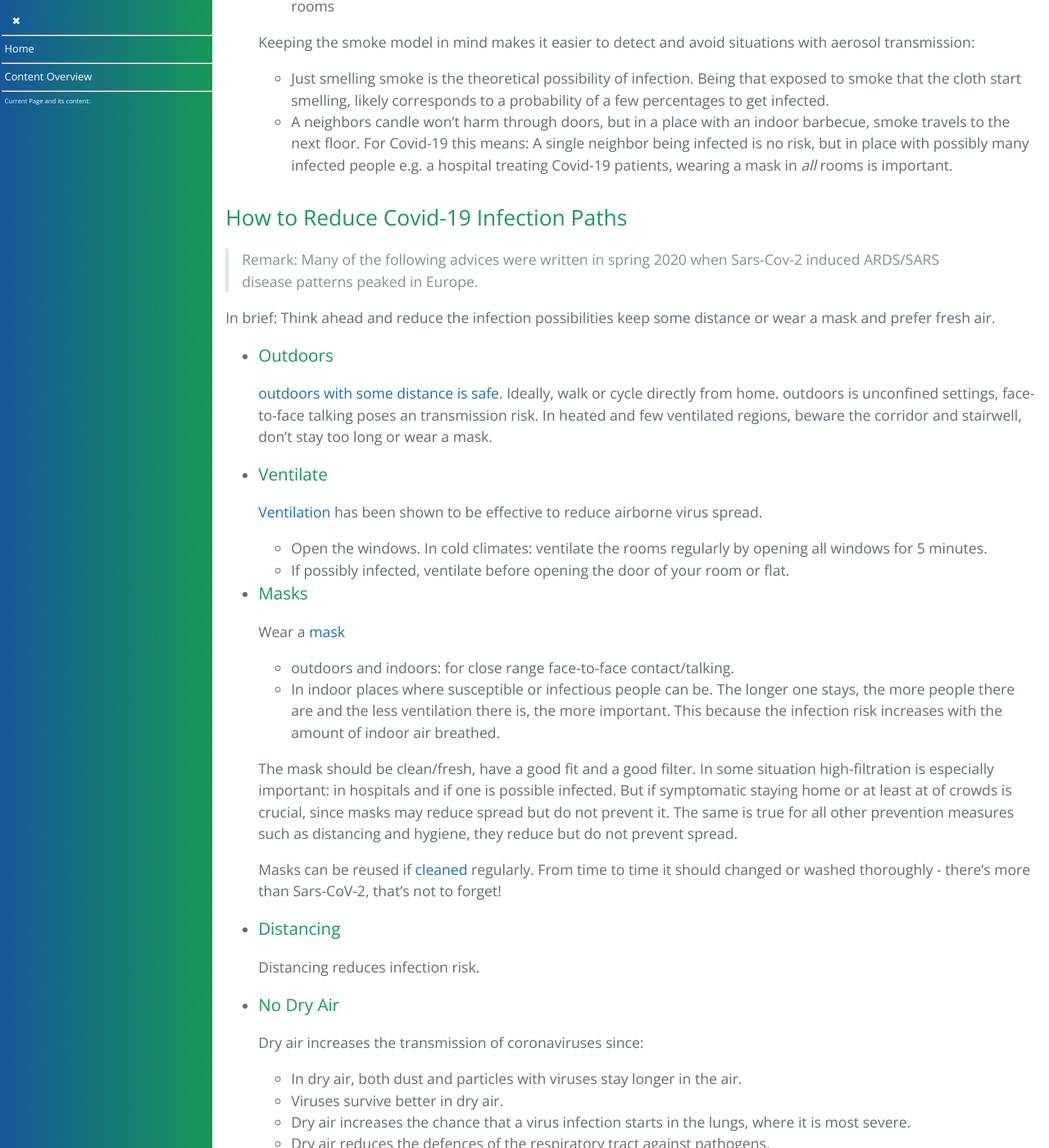
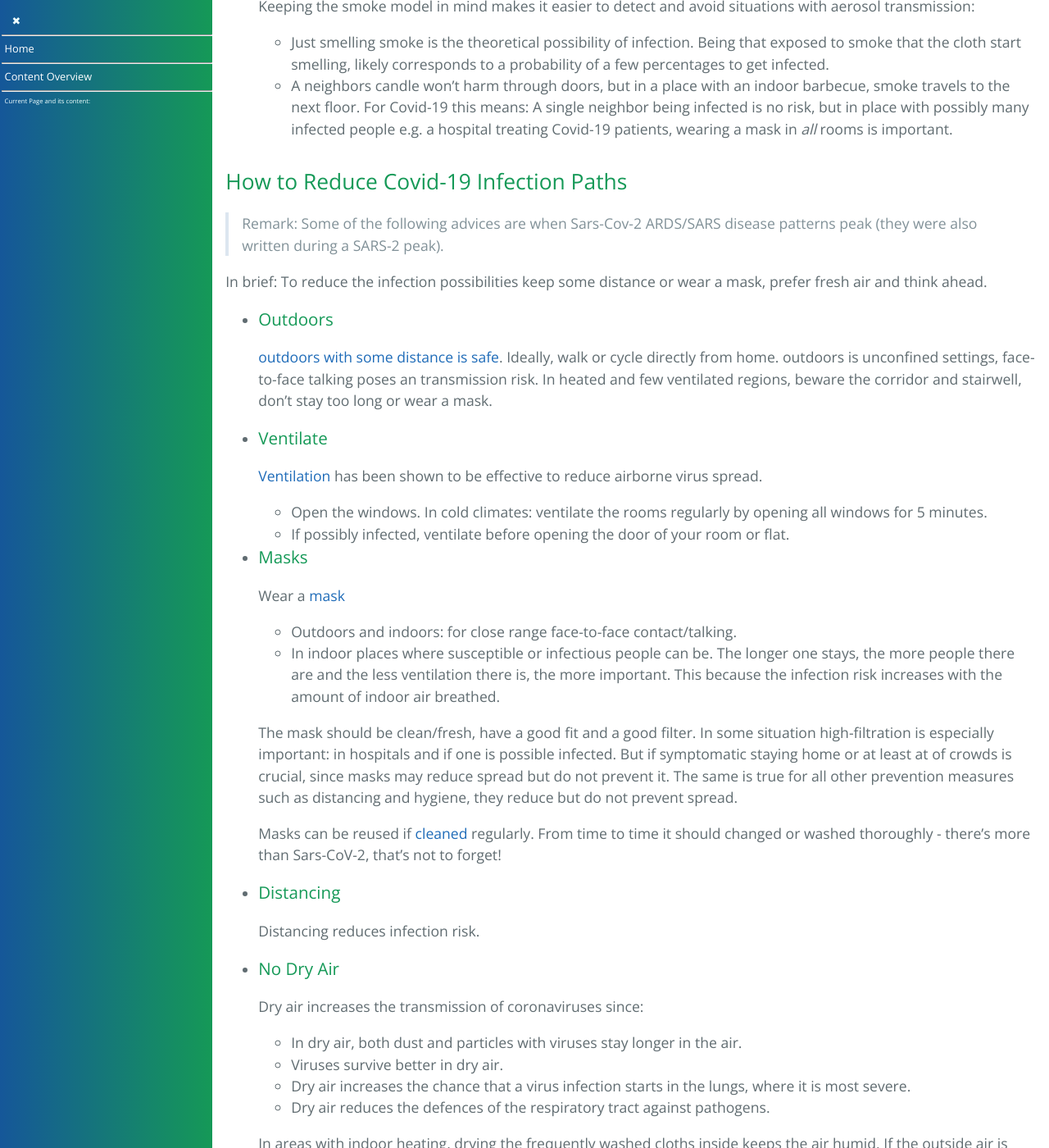
Before and after one commit to forestgrape/coronavirus, a Jekyll site: the page built from 1_introduction/suggestions.md, in a window 1280 px wide and 1400 px high, scrolled down 1441 px. Shown: the whole window at 82% size. Built offline with Jekyll 4.4.1, drawn with Linux system fonts in a browser that asks for light colours; our own code applies the rules of GitHub Pages for plain Markdown files; some of the changed text lies outside the part shown.

Commit message:
formulations

```diff
--- a/1_introduction/suggestions.md
+++ b/1_introduction/suggestions.md
@@ -9,7 +9,6 @@
 * [Respect and Take Care](#respect-and-take-care)
 * [Live Healthily](#live-healthily)
 
-> Many parts date back to spring 2020 and some need updates.
 
 
 ## Covid-19 and Virus Infections
@@ -40,9 +39,9 @@ SARS-CoV-2 is mostly transmitted through the air, either by droplets (virions in
 
 
 ## How to Reduce Covid-19 Infection Paths
-> Remark: Many of the following advices were written in spring 2020 when Sars-Cov-2 induced ARDS/SARS disease patterns peaked in Europe.
+> Remark: Some of the following advices are when Sars-Cov-2 ARDS/SARS disease patterns peak (they were also written during a SARS-2 peak).
 
-In brief: Think ahead and reduce the infection possibilities keep some distance or wear a mask and prefer fresh air.
+In brief: To reduce the infection possibilities keep some distance or wear a mask, prefer fresh air and think ahead.
 
 * ### Outdoors
     [outdoors with some distance is safe](../7_social/controlling.md#outdoors-is-safer). Ideally, walk or cycle directly from home. outdoors is unconfined settings, face-to-face talking poses an transmission risk. In heated and few ventilated regions, beware the corridor and stairwell, don't stay too long or wear a mask.
@@ -54,7 +53,7 @@ In brief: Think ahead and reduce the infection possibilities keep some distance
 
 * ### Masks
     Wear a [mask](../7_social/controlling.md#masks)
-    - outdoors and indoors: for close range face-to-face contact/talking.
+    - Outdoors and indoors: for close range face-to-face contact/talking.
     - In indoor places where susceptible or infectious people can be. The longer one stays, the more people there are and the less ventilation there is, the more important. This because the infection risk increases with the amount of indoor air breathed.
 
     The mask should be clean/fresh, have a good fit and a good filter. In some situation high-filtration is especially important: in hospitals and if one is possible infected. But if symptomatic staying home or at least at of crowds is crucial, since masks may reduce spread but do not prevent it. The same is true for all other prevention measures such as distancing and hygiene, they reduce but do not prevent spread.
```
